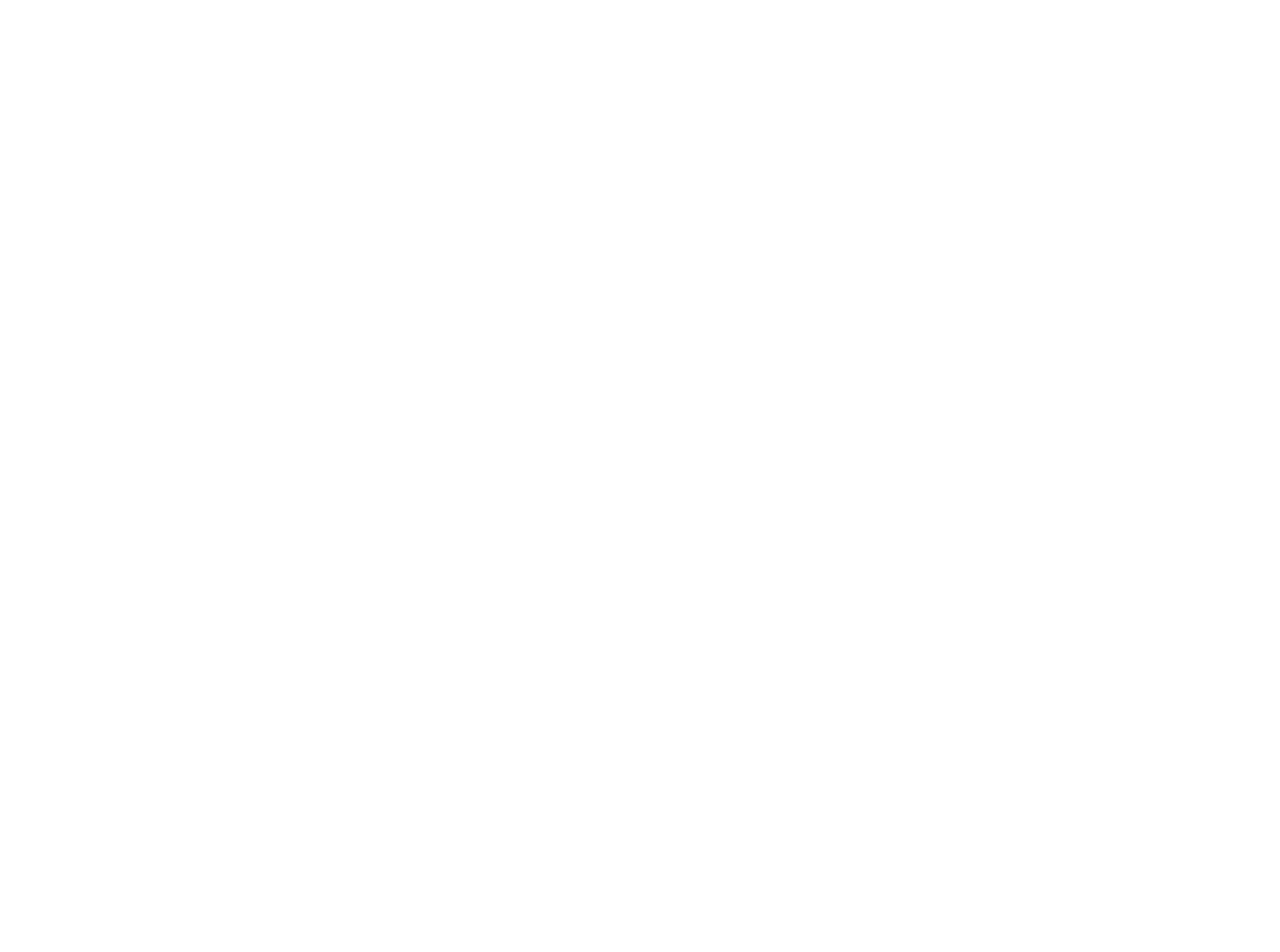
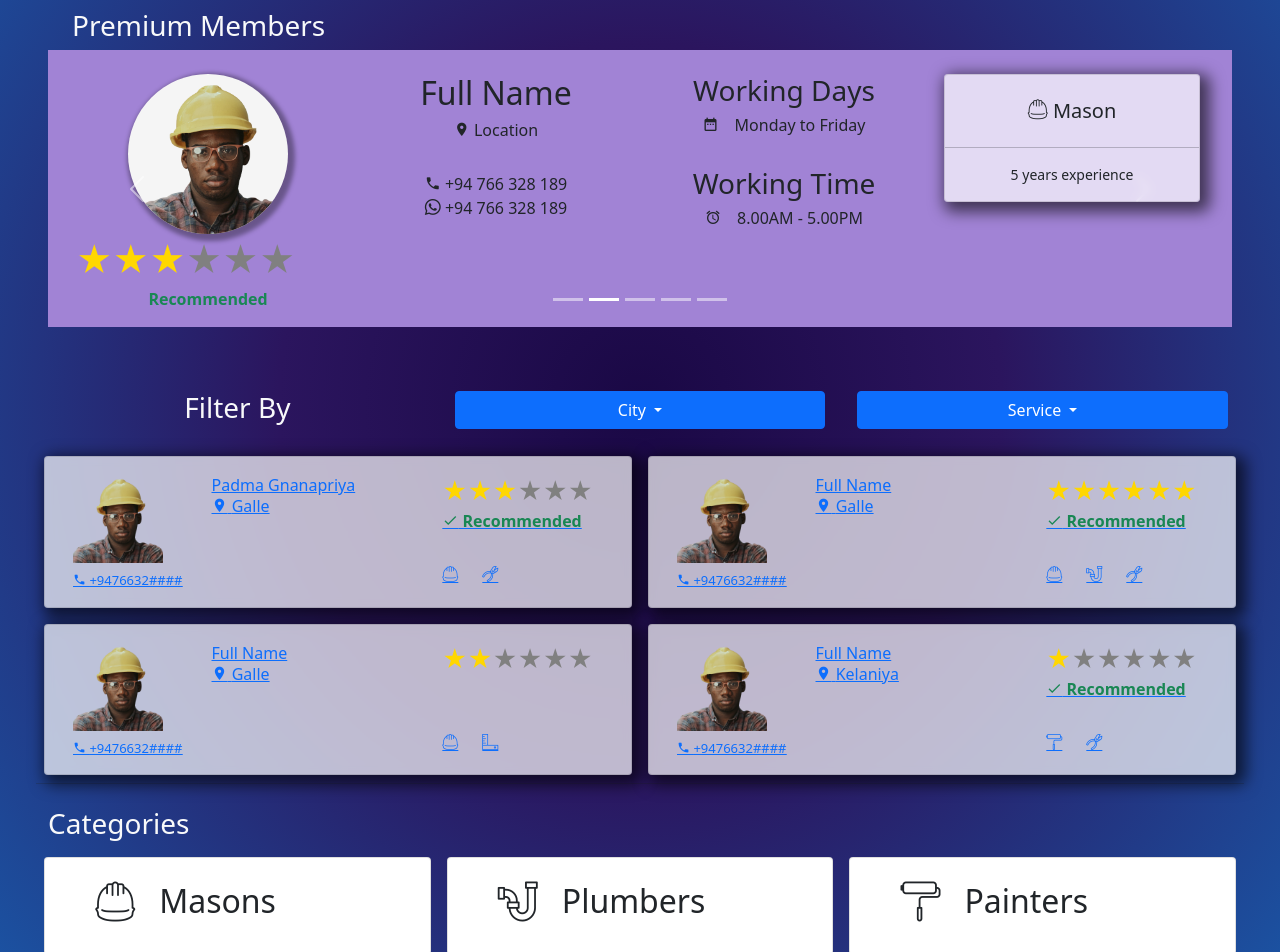
Before and after one commit to PadmaGnanapriya/homepedia-react-frontend, a React (Create React App) app: page / in a window 1280 px wide. Shown: the part 500-1452 px from the top of the page. Before the commit the page ends 800 px from the top, so only its background shows below. Built offline with nearby package versions, Linux system fonts and the light colour scheme.

Commit message:
Create home page UI.

```diff
--- /dev/null
+++ b/src/assets/styles/common/_carousel.scss
@@ -0,0 +1,10 @@
+.carousel-div {
+  background-color: var(--very-light-violet);
+
+  img {
+    border-radius: 50%;
+    -webkit-box-shadow: 3px 3px 4px 4px rgba(0, 0, 0, 0.35);
+    box-shadow: 3px 3px 4px 4px rgba(0, 0, 0, 0.35);
+    background-color: whitesmoke;
+  }
+}
--- a/src/assets/styles/main.scss
+++ b/src/assets/styles/main.scss
@@ -3,6 +3,7 @@
 @import "common/header";
 @import "common/background-image";
 @import "common/card";
+@import "common/carousel";
 
 
 .dropdown-toggle {
--- /dev/null
+++ b/src/components/CategoryCard.tsx
@@ -0,0 +1,32 @@
+import React, {PropsWithChildren} from "react";
+import {Card, Col, Row} from "react-bootstrap";
+
+type CategoryCardProps = {
+  sm: number;
+  md: number;
+  lg: number;
+  label: string,
+  icon: string
+  description?: string;
+}
+const CategoryCard: React.FC<CategoryCardProps> = (props:PropsWithChildren<CategoryCardProps>) => {
+  return(
+    <Col sm={props.sm} md={props.md} lg={props.lg} className="p-2">
+      <Card className="container-fluid p-4">
+        <Row>
+          <Col sm={3}>
+            <span className={props.icon + ' h1 float-end'}/>
+          </Col>
+          <Col sm={8}>
+            <span className="h2">{props.label}</span><br/>
+            <small>{props.description}</small>
+          </Col>
+        </Row>
+
+      </Card>
+    </Col>
+
+  )
+}
+
+export default CategoryCard;
--- /dev/null
+++ b/src/components/ServiceSupplierBanner.tsx
@@ -0,0 +1,61 @@
+import React from "react";
+import {Card, Col, Container, Row} from "react-bootstrap";
+import user1 from "../assets/images/user1.png";
+
+// @ts-ignore
+import ReactStars from "react-rating-stars-component";
+
+const ServiceSupplierBanner: React.FC = () => {
+  return (
+    <Container fluid>
+      <Row className="carousel-div p-3 pt-4 text-center">
+        <Col sm={12} md={6} lg={3} className="text-center">
+          <img
+            width={160}
+            src={user1}
+            alt="First slide"
+
+          />
+          <br/>
+          <ReactStars
+            className="d-flex m-5"
+            count={6}
+            size={35}
+            value={.6 *6}
+            edit={false}
+            activeColor="#ffd700"
+          />
+
+          <strong className="text-success">Recommended
+          </strong>
+        </Col>
+        <Col sm={12} md={6} lg={3}>
+
+          <h2>Full Name</h2>
+          <h6><span className="icon-location_on"/>  Location</h6><br/>
+          <a href="tel:+94766328189" className="text-decoration-none text-dark"> <span className="icon-phone"/>  +94 766 328 189</a><br/>
+          <a href="tel:+94766328189" className="text-decoration-none text-dark"> <span className="icon-whatsapp"/>   +94 766 328 189</a><br/>
+
+        </Col>
+        <Col sm={12} md={6} lg={3}>
+          <h3>Working Days</h3>
+          <h6><span className="icon-date_range me-3"/>Monday to Friday</h6><br/>
+          <h3>Working Time</h3>
+          <h6><span className="icon-access_alarm me-3"/>8.00AM - 5.00PM</h6>
+        </Col>
+        <Col sm={12} md={6} lg={3} className="px-3">
+          <Card className="text-center card-div-fluid">
+
+            <h5 className="mt-4">  <span className="icon-con-helmet"/> Mason</h5>
+            <hr/>
+            <small className="d-block mb-3">5 years experience</small>
+          </Card>
+
+        </Col>
+
+      </Row>
+    </Container>
+  )
+}
+
+export default ServiceSupplierBanner
--- /dev/null
+++ b/src/components/ServiceSupplierCard.tsx
@@ -0,0 +1,71 @@
+import React from "react";
+import {Card, Col, Container, Image, Row} from "react-bootstrap";
+// @ts-ignore
+import ReactStars from "react-rating-stars-component";
+import {serviceTypes} from "../store/dummyData";
+import {Link} from "react-router-dom";
+import {ROUTE_PATH} from "../constants/RoutePaths";
+
+type ServiceSupplierProps = {
+  supplier: {
+    id: number | string;
+    fullName: string;
+    location: string;
+    contact: string;
+    image: string;
+    isRecommended: boolean;
+    rating: number,
+    serviceList: string[]
+  }
+
+}
+
+const ServiceSupplierCard: React.FC<ServiceSupplierProps> = (props) => {
+  const {supplier} = props;
+
+  return (
+    <Col sm={12} md={6} className="p-2 service-supplier-card">
+      <Card as={Link} to={ROUTE_PATH.SERVICE_SUPPLIER_OVERVIEW + "/" + supplier.id} className="card-div-fluid px-1 py-3">
+        <Container>
+          <Row>
+            <Col sm={3}>
+              <Image width={90} src={supplier.image} alt={supplier.fullName}/>
+
+            </Col>
+            <Col sm={5}>
+              <span>{supplier.fullName}</span><br/>
+              <h6><span className="icon-location_on"/> {supplier.location}</h6><br/>
+
+            </Col>
+            <Col sm={4}>
+              <ReactStars
+                count={6}
+                size={24}
+                value={supplier.rating * 6}
+                activeColor="#ffd700"
+              />
+              {
+                supplier.isRecommended &&
+                <strong className="text-success"> <span className="icon-check"/> Recommended</strong>
+
+              }
+            </Col>
+            <Col sm={8} className="mt-2 supper-small-txt">
+              <a href="tel:+94766328189"> <span
+                className="icon-phone"/> {supplier.contact.substring(0, supplier.contact.length - 4) + '####'}</a>
+            </Col>
+            <Col sm={4}>
+              {
+                supplier.serviceList.map(person => serviceTypes.map(service => service.label === person &&
+                <span title={service.label} className={ service.icon + " pe-4 icon-svg"} />) )
+              }
+            </Col>
+          </Row>
+        </Container>
+
+      </Card>
+    </Col>
+  )
+}
+
+export default ServiceSupplierCard;
--- /dev/null
+++ b/src/store/dummyData.ts
@@ -0,0 +1,66 @@
+import userImage from "../assets/images/user1.png";
+
+export const suppliers = [
+  {
+    id: 1,
+    fullName: 'Padma Gnanapriya',
+    location: 'Galle',
+    contact: '+94766328189',
+    image: userImage,
+    isRecommended: true,
+    rating: .5,
+    serviceList: ['Masons', 'Electrical'],
+    comments: null
+  },
+  {
+    id: 2,
+    fullName: 'Full Name',
+    location: 'Galle',
+    contact: '+94766328189',
+    image: userImage,
+    isRecommended: true,
+    rating: 1,
+    serviceList: ['Masons', 'Plumbers', 'Electrical'],
+    comments: null
+  },
+  {
+    id: 3,
+    fullName: 'Full Name',
+    location: 'Galle',
+    contact: '+94766328189',
+    image: userImage,
+    isRecommended: false,
+    rating: .4,
+    serviceList: ['Masons', 'Tiles'],
+    comments: null
+  },
+  {
+    id: 4,
+    fullName: 'Full Name',
+    location: 'Kelaniya',
+    contact: '+94766328189',
+    image: userImage,
+    isRecommended: true,
+    rating: .2,
+    serviceList: ['Painters', 'Electrical'],
+    comments: null
+  },
+]
+
+
+export const serviceTypes = [
+  {label: 'Masons', icon: 'icon-con-helmet'},
+  {label: 'Plumbers', icon: 'icon-con-u-bend'},
+  {label: 'Painters', icon: 'icon-con-roller'},
+  {label: 'Tiles', icon: 'icon-con-square'},
+  {label: 'Carpenter', icon: 'icon-con-saw'},
+  {label: 'Electrical', icon: 'icon-con-pliers'},
+  {label: 'Welding', icon: 'icon-con-electricity'},
+  {label: 'Other', icon: 'icon-con-hammer-screwdriver-2'},
+]
+
+
+
+export const cities = [
+  'Galle', 'Matara', 'Hambanthota', 'Colombo', 'Gampaha', 'Kaluthara', 'Kandy'
+]
--- a/src/views/Home.tsx
+++ b/src/views/Home.tsx
@@ -1,9 +1,81 @@
-import React from "react";
+import React, {useEffect, useRef} from 'react';
+import {Carousel, Col, Container, Dropdown, DropdownButton, Row} from "react-bootstrap";
+import ServiceSupplierCard from "../components/ServiceSupplierCard";
+import {serviceTypes, suppliers} from "../store/dummyData";
+import bannerImage from "../assets/images/background.webp"
+import ServiceSupplierBanner from "../components/ServiceSupplierBanner";
+import CategoryCard from "../components/CategoryCard";
+import {useLocation} from "react-router";
 
 const Home: React.FC = () => {
+    const myRef = useRef(null);
+    const location = useLocation();
+
+    useEffect(() => {
+        if (location.hash !== '') {
+            // @ts-ignore
+            myRef.current.scrollIntoView();
+        }
+    })
+
     return (
-        <div>Home</div>
-    )
+      <Container fluid={true} className="p-0 blue-bg-color">
+          <img src={bannerImage} className="img-fluid w-100"/>
+          <Container fluid={true} className="py-4 px-3 px-md-5" >
+              <h3 className="ps-4 text-light">Premium Members</h3>
+              <Carousel>
+                  <Carousel.Item>
+                      <ServiceSupplierBanner/>
+                  </Carousel.Item>
+                  <Carousel.Item>
+                      <ServiceSupplierBanner/>
+                  </Carousel.Item>
+                  <Carousel.Item>
+                      <ServiceSupplierBanner/>
+                  </Carousel.Item>
+                  <Carousel.Item>
+                      <ServiceSupplierBanner/>
+                  </Carousel.Item>
+                  <Carousel.Item>
+                      <ServiceSupplierBanner/>
+                  </Carousel.Item>
+              </Carousel>
+
+              <Row className="pt-5">
+                  <Col sm={4} className="text-center text-light p-3"><h3> Filter By</h3></Col>
+                  <Col sm={4} className="p-3">
+                      <DropdownButton id="dropdown-basic-button" title="  City  ">
+                          <Dropdown.Item href="#/action-1">Action</Dropdown.Item>
+                          <Dropdown.Item href="#/action-2">Another action</Dropdown.Item>
+                          <Dropdown.Item href="#/action-3">Something else</Dropdown.Item>
+                      </DropdownButton>
+                  </Col>
+                  <Col sm={4} className="p-3">
+                      <DropdownButton id="dropdown-basic-button" title="  Service  ">
+                          <Dropdown.Item href="#/action-1">Action</Dropdown.Item>
+                          <Dropdown.Item href="#/action-2">Another action</Dropdown.Item>
+                          <Dropdown.Item href="#/action-3">Something else</Dropdown.Item>
+                      </DropdownButton>
+                  </Col>
+                  {
+                      suppliers.map(supplier => <ServiceSupplierCard supplier={supplier}/>)
+                  }
+
+                  <br/>
+                  <br/>
+                  <br/>
+                  <hr/>
+                  <br/>
+                  <h3 id="categories" ref={myRef} className="text-light">Categories</h3>
+                  {
+                      serviceTypes.map(serviceType => <CategoryCard sm={6} md={6} lg={4} label={serviceType.label} icon={serviceType.icon}/>)
+                  }
+              </Row>
+          </Container>
+
+
+      </Container>
+    );
 }
 
 export default Home;
```
Also changed, not shown: src/assets/images/user1.png (added), 1 other file (tests, documents, lock files or other folders).
